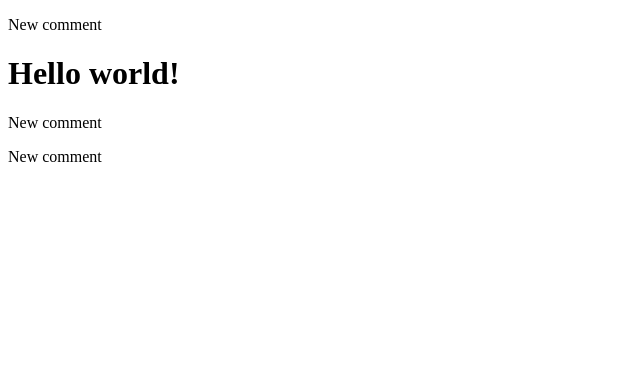
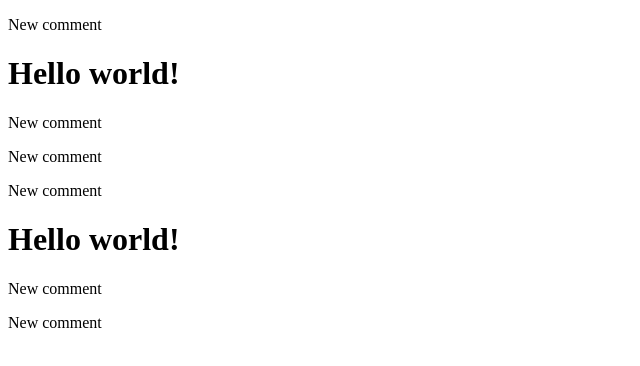
Before and after one commit to vladantweb/site, a plain HTML site: page index.html in a window 1280 px wide. Shown: the whole page, without its empty margins (0-640 px from the left). Drawn offline with Linux system fonts and the light colour scheme.

Commit message:
new_branch

```diff
--- a/index.html
+++ b/index.html
@@ -9,5 +9,9 @@
 	<h1>Hello world!</h1>
 	<p>New comment</p>
 	<p>New comment</p>
+	<p>New comment</p>
+	<h1>Hello world!</h1>
+	<p>New comment</p>
+	<p>New comment</p>
 </body>
 </html>
```
